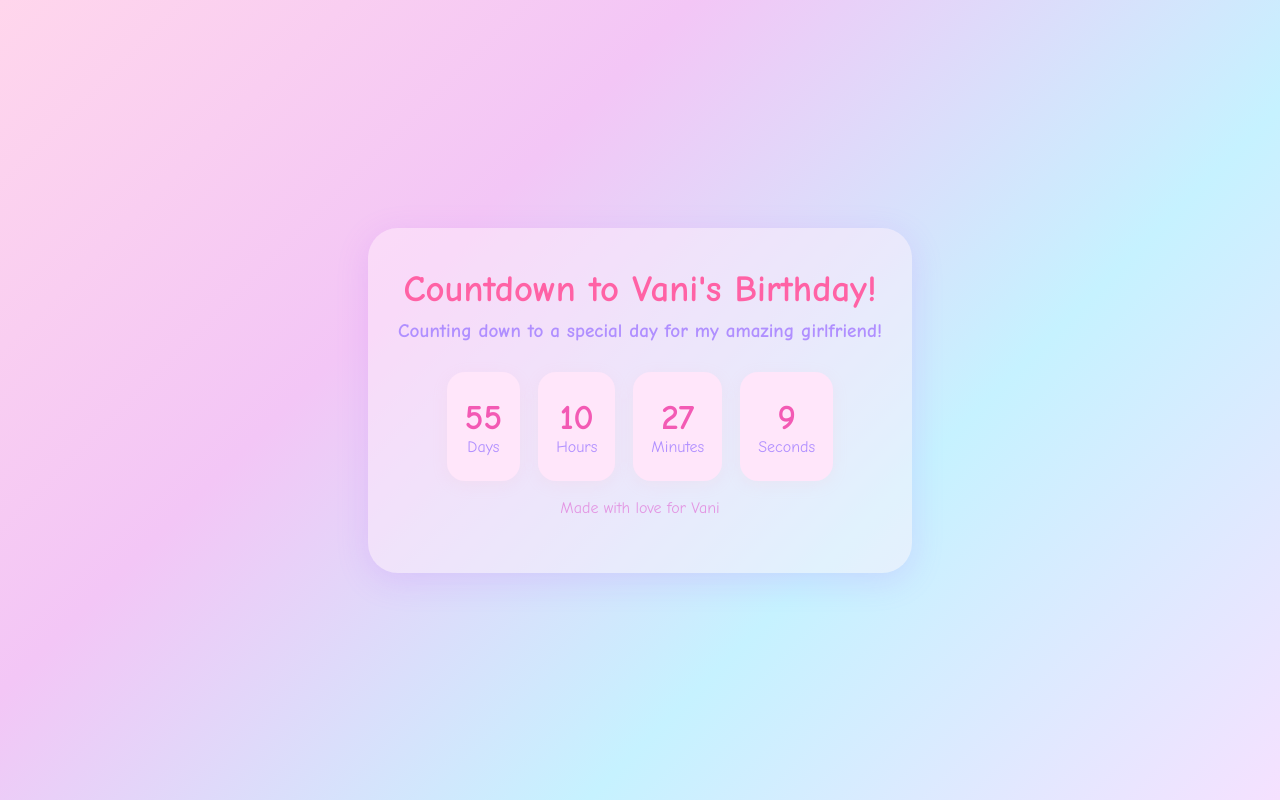
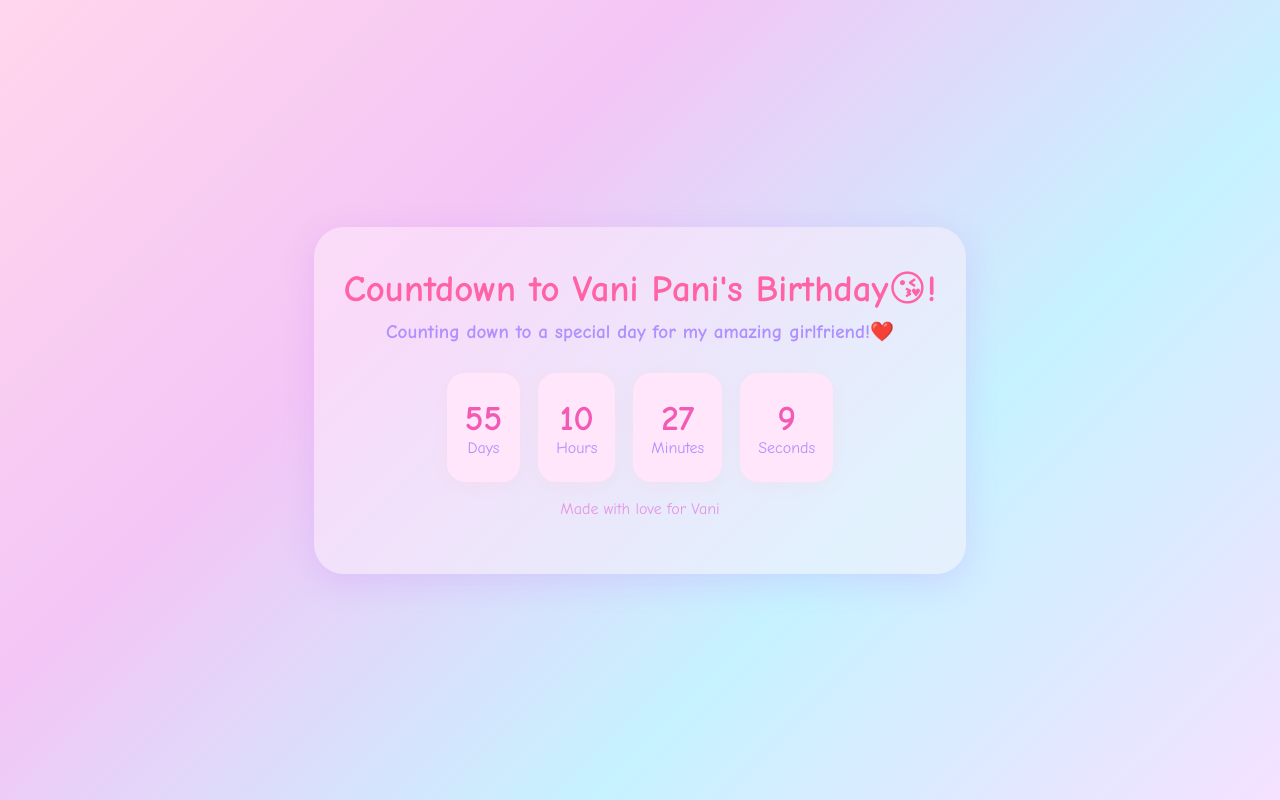
Before and after one commit to keshav-raj-gautam/Vani-bday, a plain HTML site: page index.html in a window 1280 px wide. Drawn offline with Linux system fonts and the light colour scheme.

Commit message:
Update index.html

```diff
--- a/index.html
+++ b/index.html
@@ -8,8 +8,8 @@
 </head>
 <body>
   <div class="container">
-    <h1>Countdown to Vani's Birthday!</h1>
-    <h2>Counting down to a special day for my amazing girlfriend!</h2>
+    <h1>Countdown to Vani Pani's Birthday😘!</h1>
+    <h2>Counting down to a special day for my amazing girlfriend!❤️</h2>
     <div id="countdown">
       <div class="time"><span id="days">0</span><small>Days</small></div>
       <div class="time"><span id="hours">0</span><small>Hours</small></div>
```
